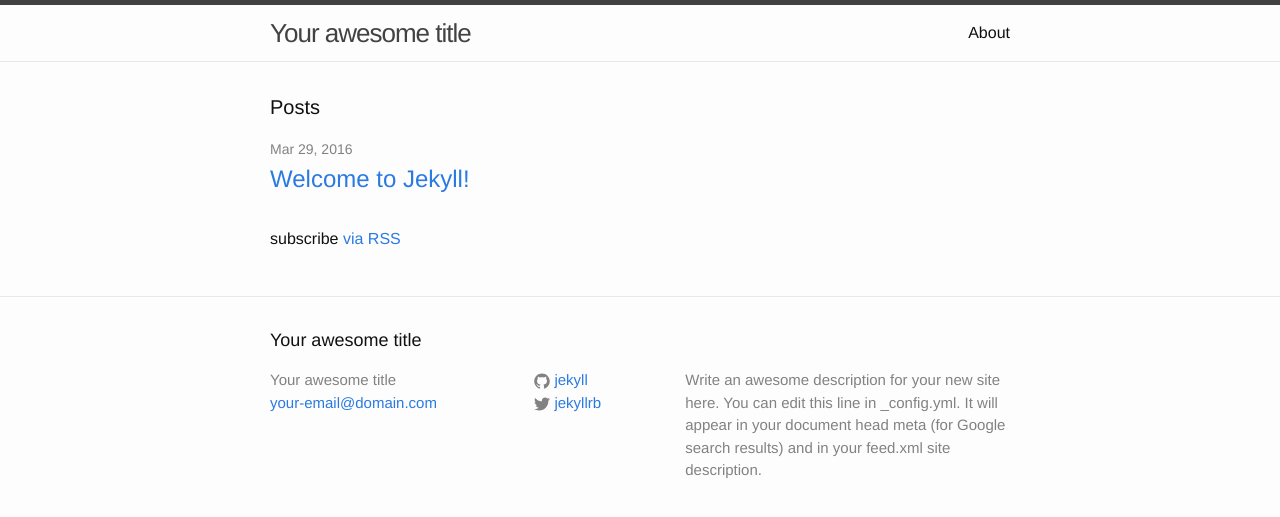
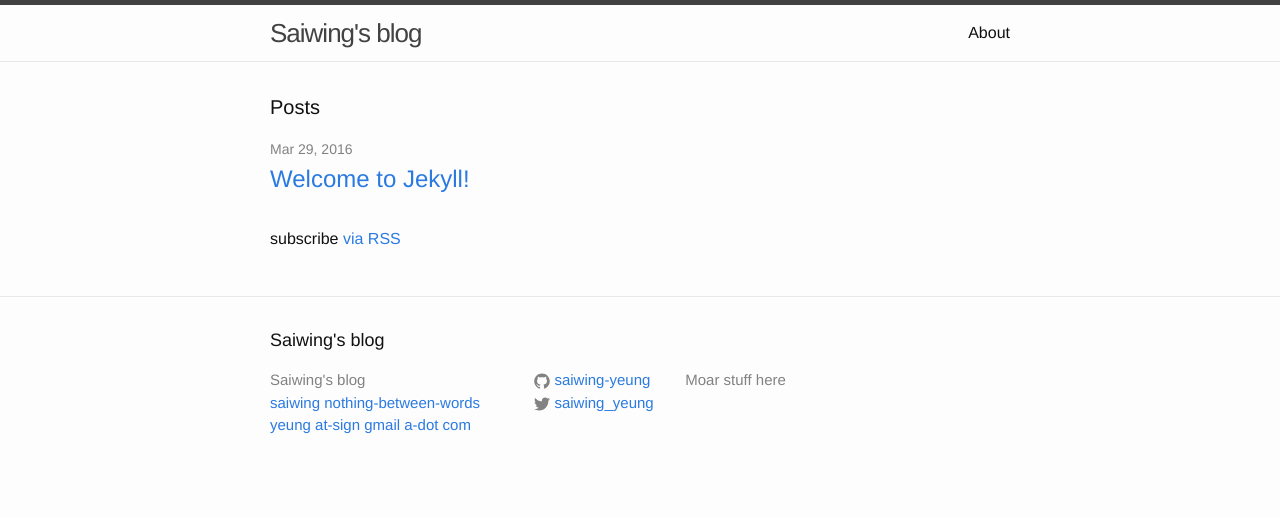
Before and after one commit to saiwing-yeung/saiwing-yeung.github.io, a Jekyll site: the page built from index.html, in a window 1280 px wide. Shown: the top 517 px of the page. Built offline with Jekyll 4.4.1, drawn with Linux system fonts in a browser that asks for light colours.

Commit message:
personalized a few fields

```diff
--- a/_config.yml
+++ b/_config.yml
@@ -6,16 +6,14 @@
 # 'jekyll serve'. If you change this file, please restart the server process.
 
 # Site settings
-title: Your awesome title
-email: your-email@domain.com
+title: Saiwing's blog
+email: saiwing nothing-between-words yeung at-sign gmail a-dot com
 description: > # this means to ignore newlines until "baseurl:"
-  Write an awesome description for your new site here. You can edit this
-  line in _config.yml. It will appear in your document head meta (for
-  Google search results) and in your feed.xml site description.
+  Moar stuff here
 baseurl: "" # the subpath of your site, e.g. /blog
-url: "http://yourdomain.com" # the base hostname & protocol for your site
-twitter_username: jekyllrb
-github_username:  jekyll
+url: "http://saiwing-yeung.net" # the base hostname & protocol for your site
+twitter_username: saiwing_yeung
+github_username:  saiwing-yeung
 
 # Build settings
 markdown: kramdown
```
